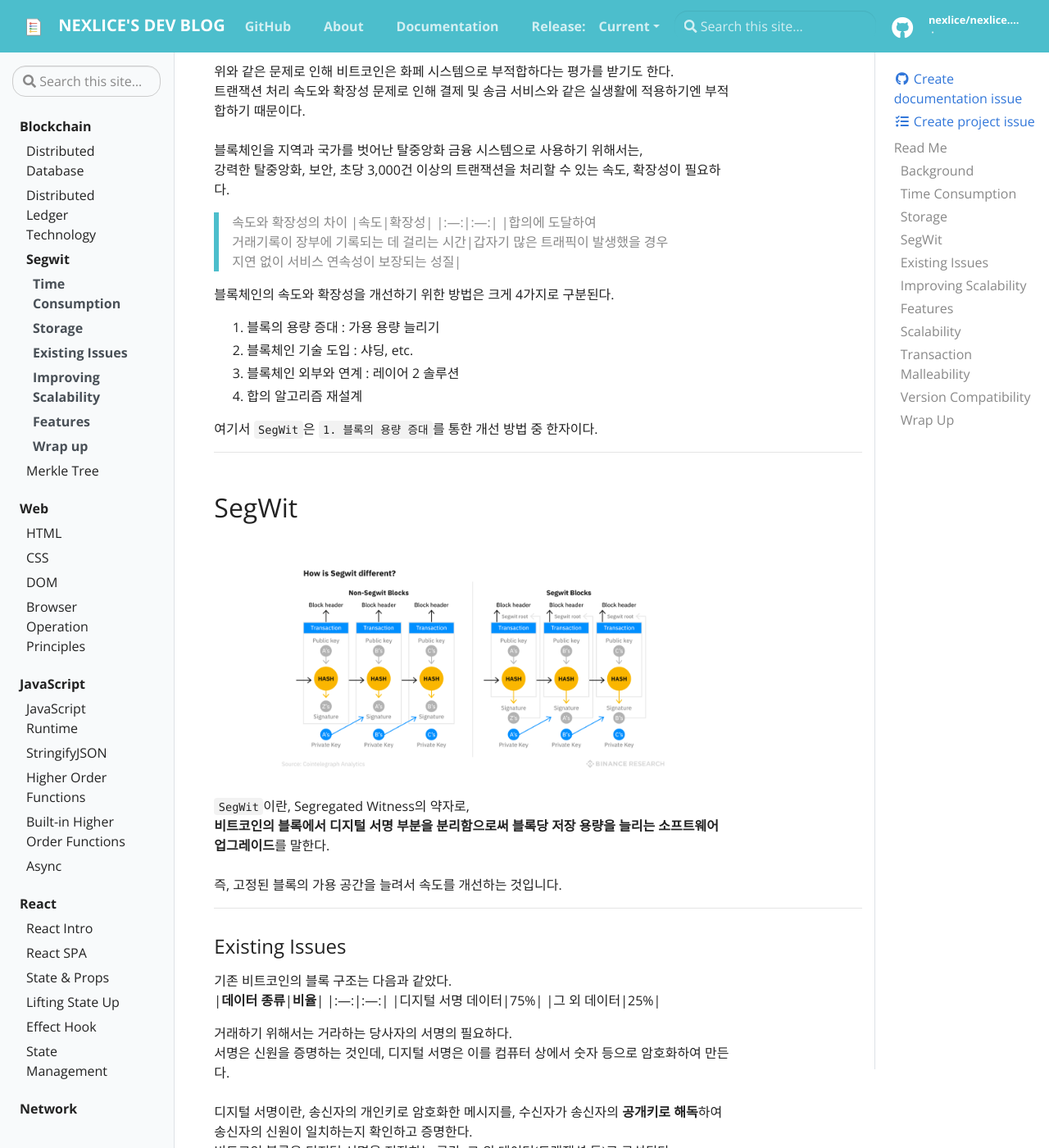
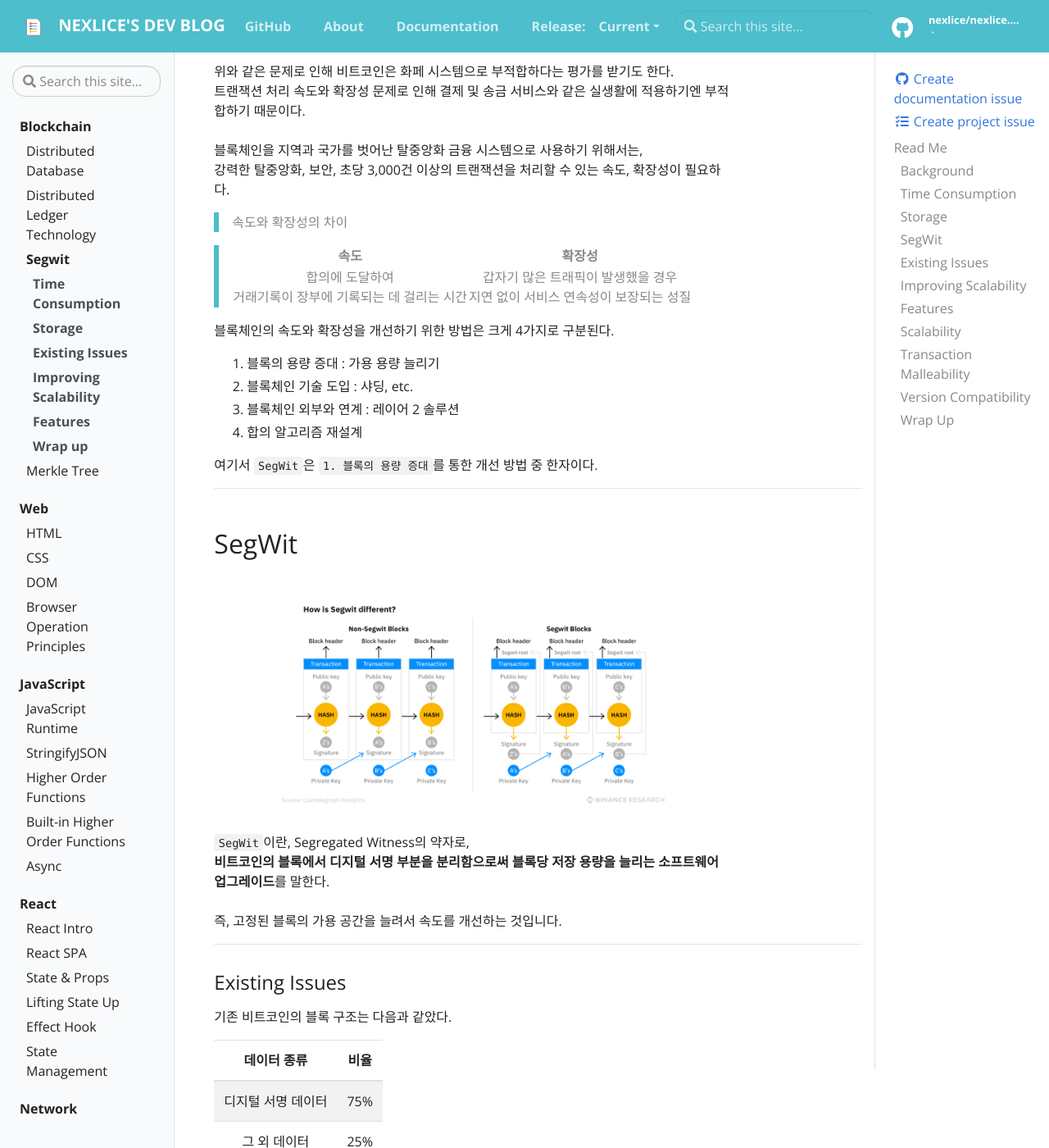
Before and after one commit to nexlice/nexlice.github.io, a Jekyll site: the page built from _docs/blockchain/segwit.md, in a window 1280 px wide and 1400 px high, scrolled down 1261 px. Shown: the whole window at 82% size. Built offline with Jekyll 4.4.1, drawn with Linux system fonts in a browser that asks for light colours; some of the changed text lies outside the part shown.

```diff
--- a/_docs/blockchain/segwit.md
+++ b/_docs/blockchain/segwit.md
@@ -64,9 +64,10 @@ description: Learn about the Segwit!
 강력한 탈중앙화, 보안, 초당 3,000건 이상의 트랜잭션을 처리할 수 있는 속도, 확장성이 필요하다.
 
 > 속도와 확장성의 차이
+
 > |속도|확장성|
->|:---:|:---:|
->|합의에 도달하여<br>거래기록이 장부에 기록되는 데 걸리는 시간|갑자기 많은 트래픽이 발생했을 경우<br>지연 없이 서비스 연속성이 보장되는 성질|
+|:---:|:---:|
+|합의에 도달하여<br>거래기록이 장부에 기록되는 데 걸리는 시간|갑자기 많은 트래픽이 발생했을 경우<br>지연 없이 서비스 연속성이 보장되는 성질|
 
 블록체인의 속도와 확장성을 개선하기 위한 방법은 크게 4가지로 구분된다.
 1. 블록의 용량 증대 : 가용 용량 늘리기
@@ -89,6 +90,7 @@ description: Learn about the Segwit!
 
 ### Existing Issues
 기존 비트코인의 블록 구조는 다음과 같았다.
+
 |**데이터 종류**|**비율**|
 |:---:|:---:|
 |디지털 서명 데이터|75%|
```
Also changed, not shown: other parts of _docs/blockchain/segwit.md (+1 -1 lines).
